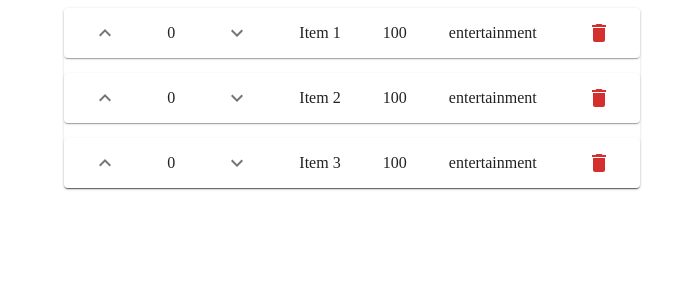
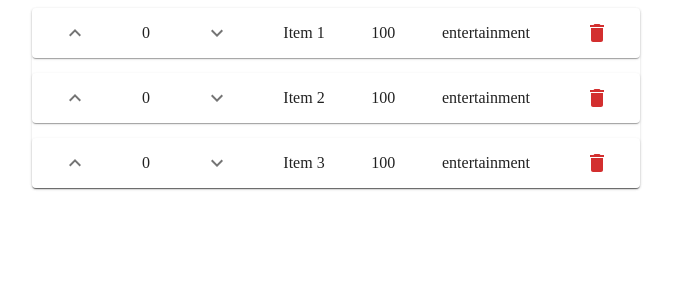
Before and after one commit to freitagdavid/ranked-wish-list, a React (Create React App) app: page / in a window 1280 px wide. Shown: the top 300 px of the page, without its empty margins (0-673 px from the left). Built offline with nearby package versions, Linux system fonts and the light colour scheme.

Commit message:
App: Removed header

```diff
--- a/src/App.js
+++ b/src/App.js
@@ -4,11 +4,9 @@ import Container from "@mui/material/Container";
 function App() {
     return (
         <div className="App">
-            <header className="App-header">
-                <Container>
-                    <ItemList></ItemList>
-                </Container>
-            </header>
+            <Container maxWidth="xl">
+                <ItemList></ItemList>
+            </Container>
         </div>
     );
 }
```
